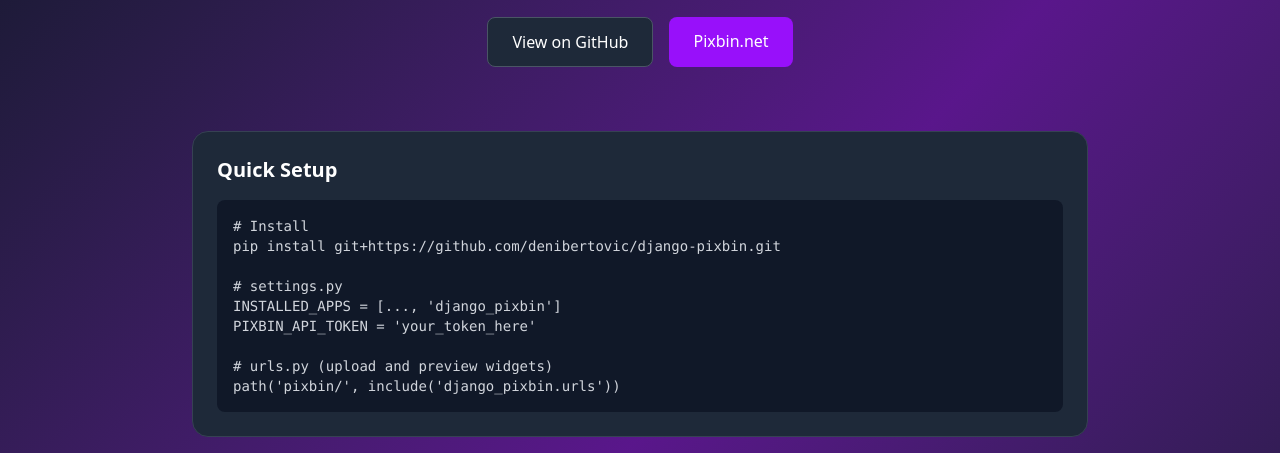
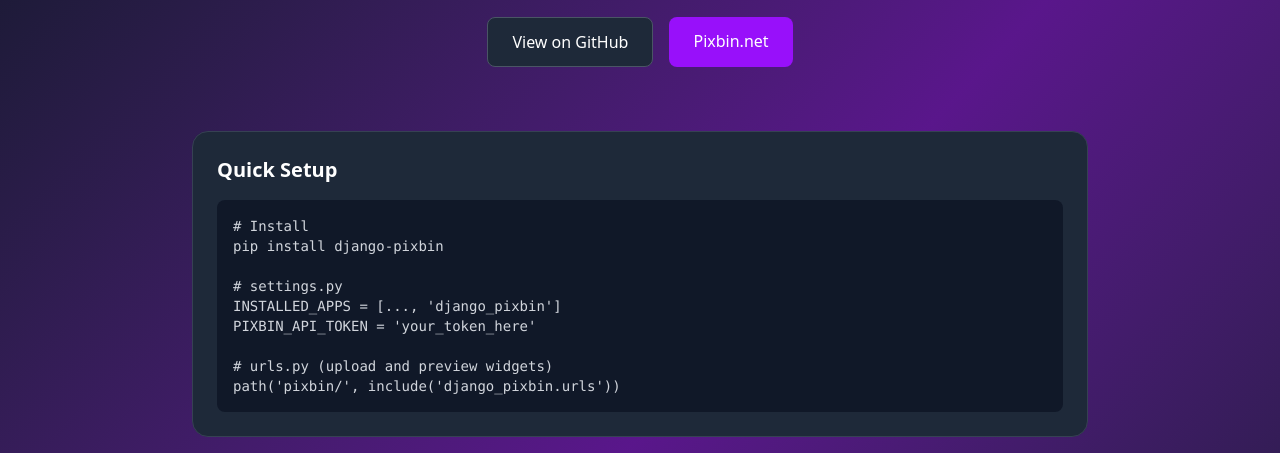
Before and after one commit to denibertovic/hellok8s-django, a Django app: page /demo/pixbin/ in a window 1280 px wide. Shown: the part 251-704 px from the top of the page. Run offline with Django 5.2, Linux system fonts and the light colour scheme; style sheets or scripts are compiled from the project's sources; parts of the project's set-up code (start-up, migrations or seed data) failed here and were passed over; some libraries are stand-ins or nearby versions.

Commit message:
Show the PyPI install command on the demo landing page

```diff
--- a/demo/templates/demo/pixbin/landing.html
+++ b/demo/templates/demo/pixbin/landing.html
@@ -46,7 +46,7 @@
                     <h2 class="text-xl font-bold text-white mb-4">Quick Setup</h2>
                     {# djlint:off #}
                     <pre class="bg-gray-900 rounded-lg p-4 text-sm text-gray-300 overflow-x-auto"><code># Install
-pip install git+https://github.com/denibertovic/django-pixbin.git
+pip install django-pixbin
 
 # settings.py
 INSTALLED_APPS = [..., 'django_pixbin']
```
